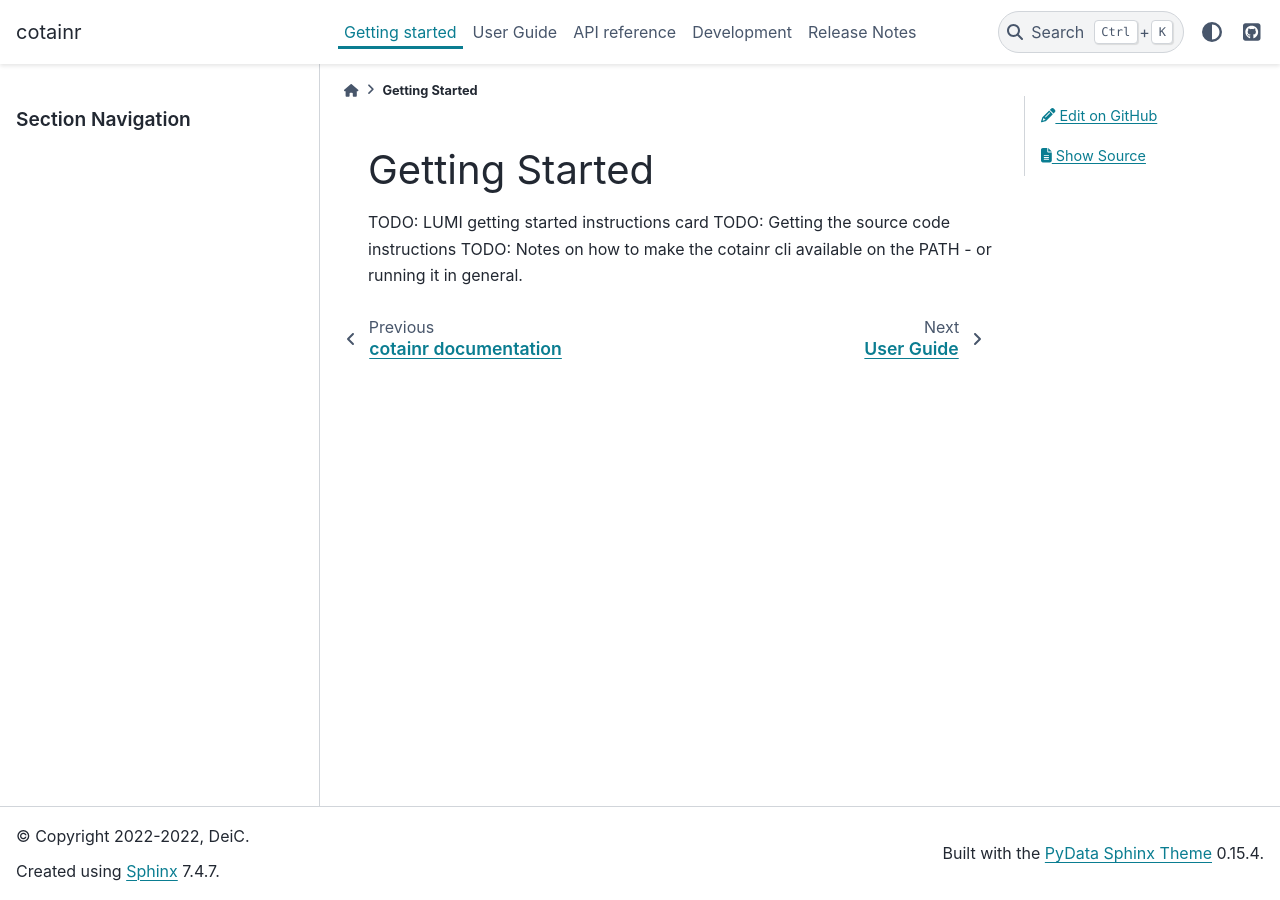
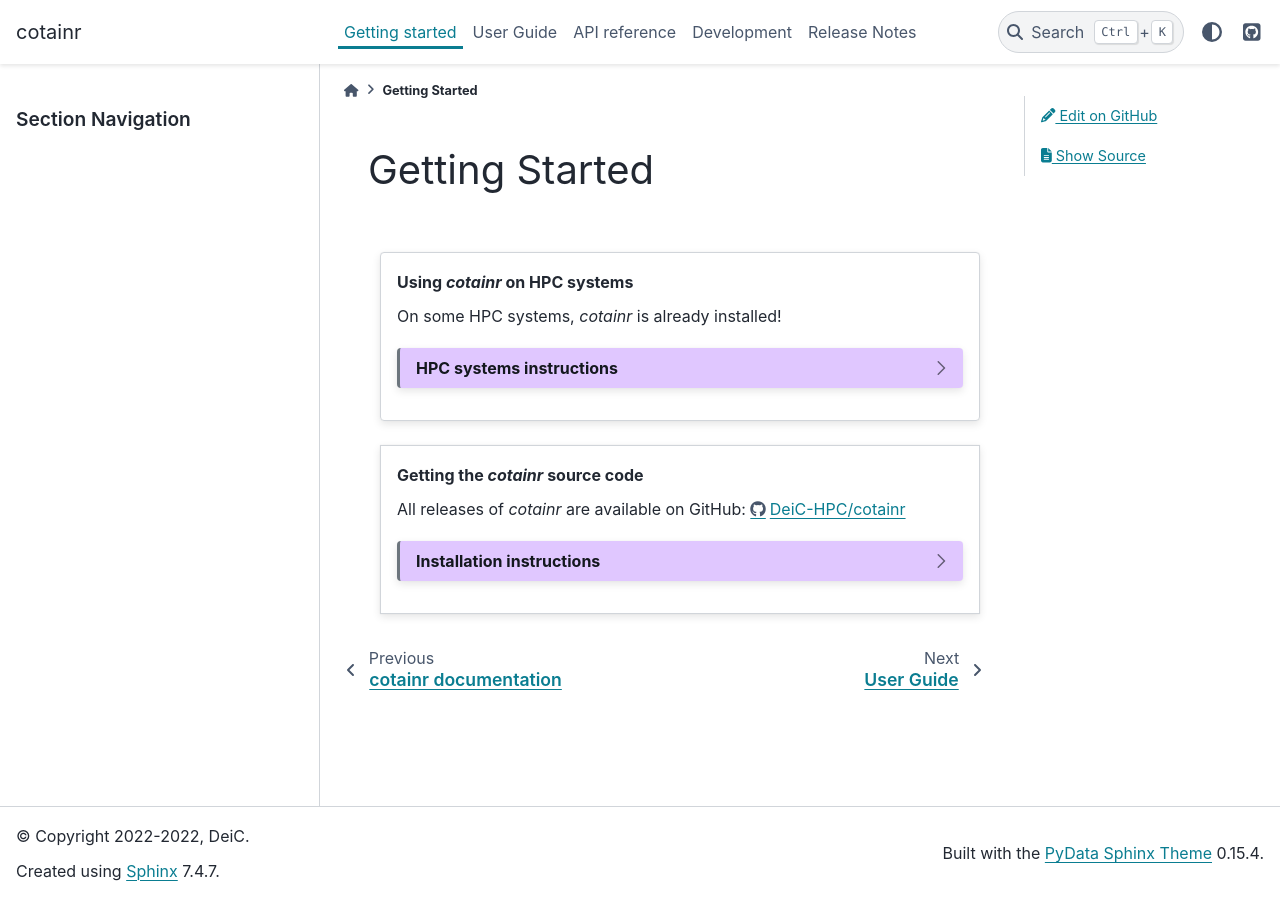
Before and after one commit to DeiC-HPC/cotainr, a Sphinx documentation site: the page built from doc/getting_started.rst, in a window 1280 px wide. Built offline with Sphinx 7.4.7 and the PyData theme 0.15.4, drawn with Linux system fonts in a browser that asks for light colours; pages that are not in the unit, such as notebooks, are missing from menus.

Commit message:
AB#474 Draft of getting started docs section.

```diff
--- a/doc/_static/css/cotainr.css
+++ b/doc/_static/css/cotainr.css
@@ -1,8 +1,3 @@
-.index-card {
-    padding: 10px 10px 10px 10px;
-    margin: 5px 0px;
-}
-
 html[data-theme="light"] {
     --pst-color-secondary: #6c757d;
 }
--- a/doc/getting_started.rst
+++ b/doc/getting_started.rst
@@ -3,6 +3,43 @@
 Getting Started
 ===============
 
-TODO: LUMI getting started instructions card
-TODO: Getting the source code instructions
-TODO: Notes on how to make the cotainr cli available on the PATH - or running it in general.
+|
+
+.. grid:: 1
+    :gutter: 4
+
+    .. grid-item-card:: Using `cotainr` on HPC systems
+
+        On some HPC systems, `cotainr` is already installed!
+
+        .. dropdown:: HPC systems instructions
+            :animate: fade-in
+            :color: secondary
+
+            .. tab-set::
+
+                .. tab-item:: LUMI
+
+                    `cotainr` may be loaded as a module from the LUMI software stack. It includes :ref:`system information <hpc_systems_information>`.
+
+                    For instance, building a container for LUMI-G:
+
+                    .. code-block:: console
+
+                        $ module load LUMI
+                        $ module load cotainr
+                        $ cotainr build my_container.sif --system=lumi-g <...>
+
+                    More details may be found in the :ref:`section_user_guide`. For details about LUMI, see the `LUMI documentation <https://docs.lumi-supercomputer.eu/>`_.
+
+
+    .. grid-item-card:: Getting the `cotainr` source code
+        :class-card: sd-rounded-0 sd-shadow-sm
+
+        All releases of `cotainr` are available on GitHub: https://github.com/DeiC-HPC/cotainr/releases
+
+        .. dropdown:: Installation instructions
+            :animate: fade-in
+            :color: secondary
+
+            Download and unpack the source code. Then add the :code:`cotainr/bin` directory to your :code:`PATH` to get access to the :ref:`cotainr command line interface <command_line_interface>`.
--- a/doc/index.rst
+++ b/doc/index.rst
@@ -21,11 +21,11 @@ cotainr documentation
    Release Notes <release_notes>
 
 .. grid:: 2
+    :gutter: 4
 
     .. grid-item-card:: Getting Started
         :text-align: center
         :class-card: sd-rounded-0 sd-shadow-sm
-        :class-item: index-card
 
         :material-outlined:`directions_run;5em;sd-text-info`
 
@@ -43,7 +43,6 @@ cotainr documentation
     .. grid-item-card:: User Guide
         :text-align: center
         :class-card: sd-rounded-0 sd-shadow-sm
-        :class-item: index-card
 
         :material-outlined:`menu_book;5em;sd-text-info`
 
@@ -61,7 +60,6 @@ cotainr documentation
     .. grid-item-card:: API reference
         :text-align: center
         :class-card: sd-rounded-0 sd-shadow-sm
-        :class-item: index-card
 
         :material-outlined:`api;5em;sd-text-info`
 
@@ -79,7 +77,6 @@ cotainr documentation
     .. grid-item-card:: Development
         :text-align: center
         :class-card: sd-rounded-0 sd-shadow-sm
-        :class-item: index-card
 
         :material-outlined:`developer_mode;5em;sd-text-info`
 
--- a/doc/user_guide/index.rst
+++ b/doc/user_guide/index.rst
@@ -39,6 +40,10 @@ which would create the container `my_container.sif` based on the official `Ubunt
     $ cotainr build --help
 
 Also, take a look at the :ref:`list of use cases <use_cases>` for further inspiration to building containers using `cotainr`.
+
+.. _hpc_systems_information:
+
+TODO: Decsribe the idea in the :code:`--system` flag.
 
 
 Python interface
```
Also changed, not shown: other parts of doc/user_guide/index.rst (+1 -0 lines), doc/development/index.rst (line endings or trailing spaces).
